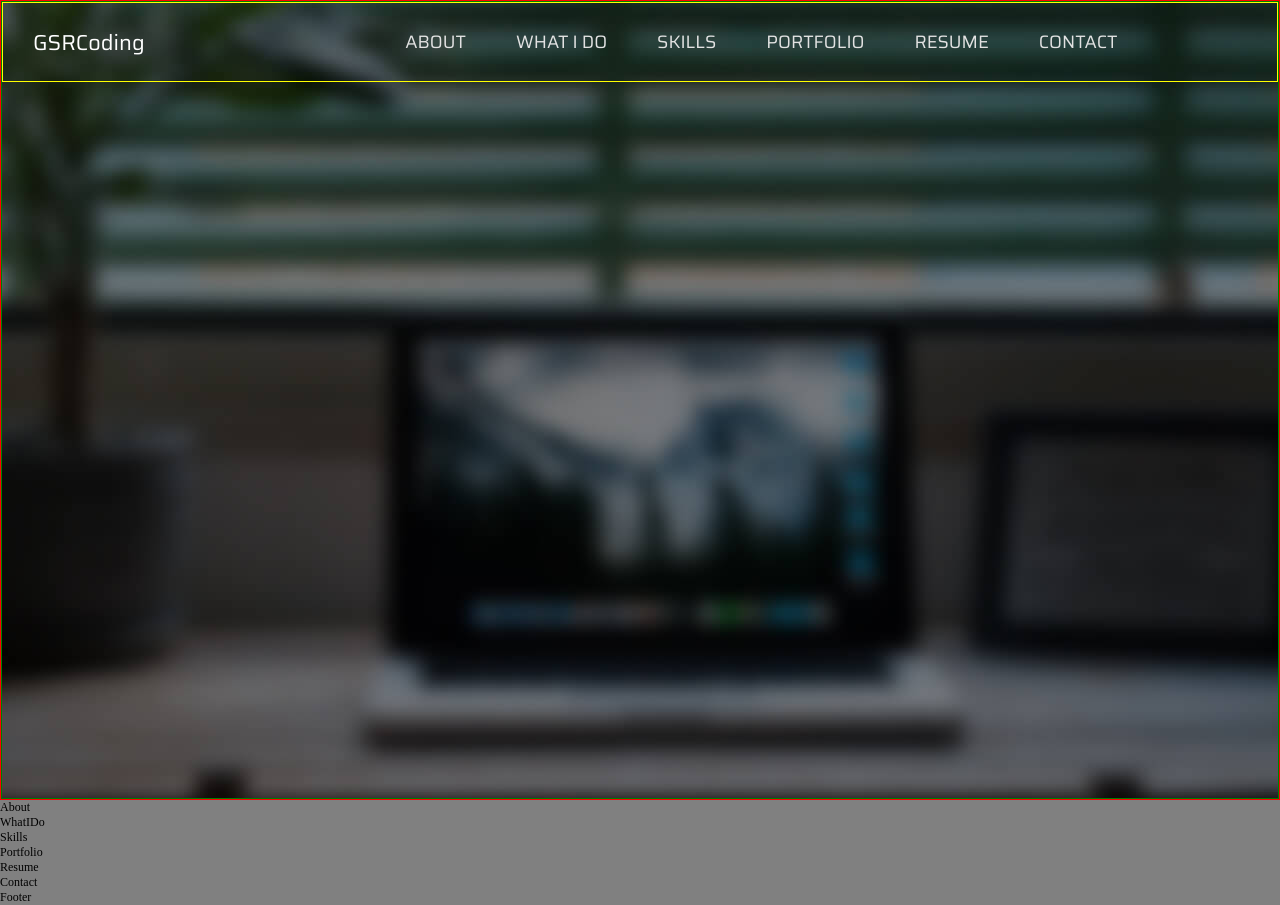
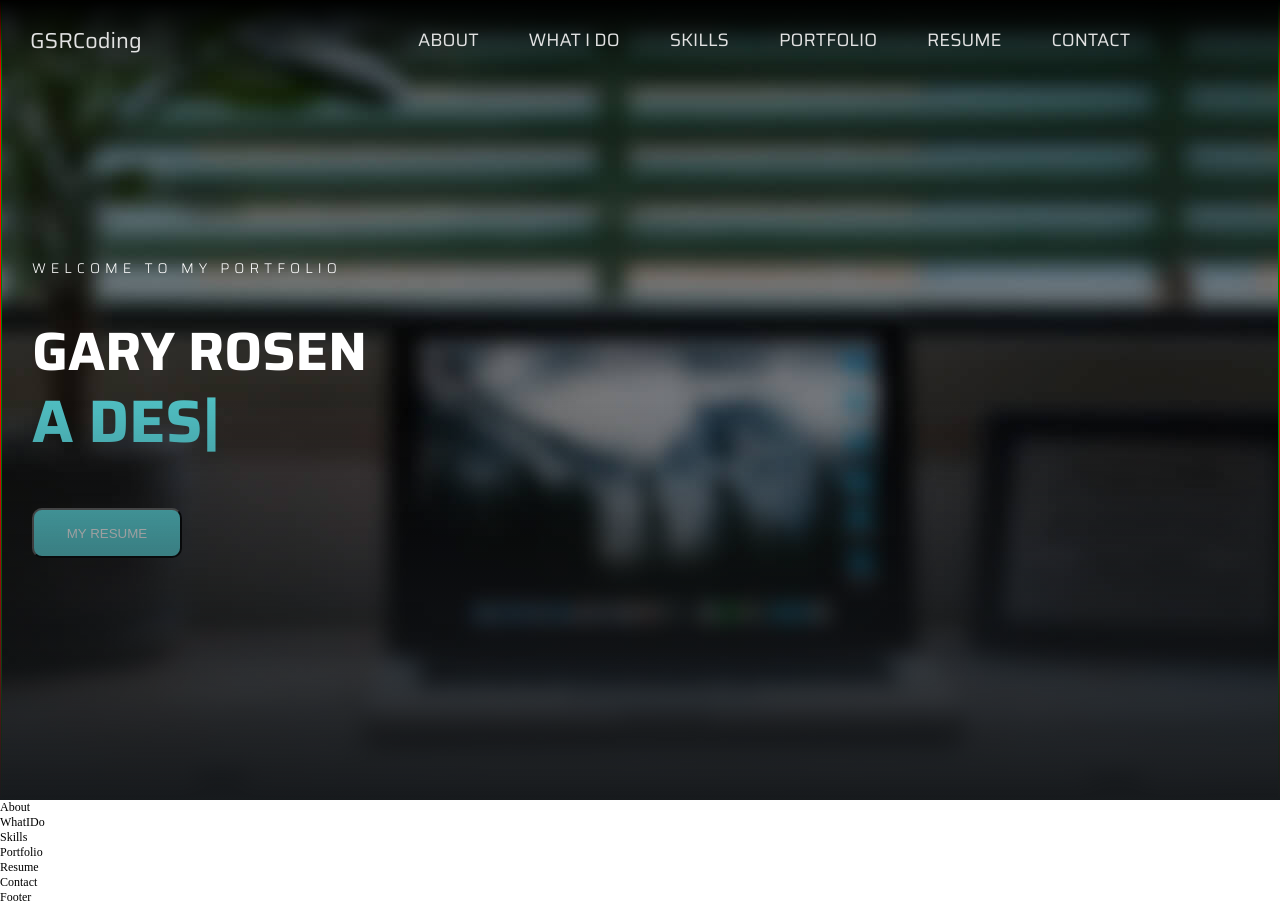
Before and after one commit to grosen-coding/grosen-portfolio, a React (Create React App) app: page / in a window 1280 px wide. Built offline with nearby package versions, Linux system fonts and the light colour scheme.

Commit message:
Added header nav styling and hero page area

```diff
--- a/src/App.js
+++ b/src/App.js
@@ -4,7 +4,6 @@ import Home from "./pages/Home";
 function App() {
   return (
     <>
-      <Header />
       <Home />
     </>
   );
--- a/src/components/Header.jsx
+++ b/src/components/Header.jsx
@@ -1,40 +1,32 @@
-import styled from 'styled-components'
-import React from 'react'
-import { HashLink } from 'react-router-hash-link'
-import { useState } from 'react';
+import styled from "styled-components";
+import React from "react";
+import { useState } from "react";
+import AOS from "aos";
+import "aos/dist/aos.css";
+import Hero from "../sections/Hero";
+import NavBar from "./NavBar";
+
+AOS.init({
+  offset: 200,
+  duration: 800,
+  easing: "ease-in-out-sine",
+  mirror: true,
+});
 
 function Header() {
-
-    const [showNav, setShowNav] = useState(true);
-
   return (
-    <Container>
+    <Container id="header">
+      <NavBar />
       <Wrap>
-
-        <Nav>
-          <Logo>
-            GSRCoding
-          </Logo>
-
-          <NavMenu className='navbar' showNav={showNav}>
-              <ul className='navbar-links'>
-                  <li className='nav-link'><a href={"#about"} onClick={() => setShowNav((prev) => !prev)}>About</a></li>
-                  <li className='nav-link'><a href={"#whatido"} onClick={() => setShowNav((prev) => !prev)}>What I Do</a></li>
-                  <li className='nav-link'><a href={"#skills"} onClick={() => setShowNav((prev) => !prev)}>Skills</a></li>
-                  <li className='nav-link'><a href={"#portfolio"} onClick={() => setShowNav((prev) => !prev)}>Portfolio</a></li>
-                  <li className='nav-link'><a href={"#resume"} onClick={() => setShowNav((prev) => !prev)}>Resume</a></li>
-                  <li className='nav-link'><a href={"#contact"} onClick={() => setShowNav((prev) => !prev)}>Contact</a></li>
-              </ul>
-          </NavMenu>
-        </Nav>
-
+        <Hero />
       </Wrap>
     </Container>
-  )
+  );
 }
 
-export default Header
+export default Header;
 
+// -------HEADER--------
 const Container = styled.header`
   height: 100vh;
   width: 100%;
@@ -45,51 +37,34 @@ const Container = styled.header`
   color: white;
   font-family: var(--font-title);
   border: 1px solid red;
-`
+
+  &:before {
+    position: absolute;
+    bottom: 0px;
+    left: 0;
+    content: "";
+    width: 100%;
+    height: 50%;
+    background-image: linear-gradient(rgba(23, 26, 29, 0), rgba(23, 26, 29, 1));
+    z-index: 1;
+  }
+
+  &:after {
+    position: absolute;
+    top: 0px;
+    left: 0;
+    content: "";
+    width: 100%;
+    height: 50%;
+    background-image: linear-gradient(rgba(23, 26, 29, 1), rgba(23, 26, 29, 0));
+    z-index: -1;
+  }
+`;
+// -------WRAPPER---------
 const Wrap = styled.div`
   width: 1300px;
   max-width: 100%;
   margin: 0 auto;
   height: 100%;
   border: 1px solid green;
-`
-
-const Nav = styled.nav`
-  display: flex;
-  height: 80px;
-  width: 100%;
-  justify-content: center;
-  align-items: center;
-  padding: 0 30px;
-  border: 1px solid yellow;
-
-`
-
-const Logo = styled.div`
-  width: 20%;
-  /* text-transform: uppercase; */
-  font-size: 1.8rem;
-`
-
-const NavMenu = styled.div`
-  width: 80%;
-  height: 100%;
-
-  ul {
-    height: 100%;
-    width: 100%;
-    display: flex;
-    justify-content: center;
-    align-items: center;
-
-
-    li {
-      list-style: none;
-      text-transform: uppercase;
-      font-size: 1.5rem;
-      padding: 0 25px;
-    }
-  }
-    /* transform: ${({showNav}) => ({showNav} ? "translateX(-100%)" : "translateX(0)")};
-    transition: transform 0.3s ease-in-out */
-  `
+`;
--- /dev/null
+++ b/src/components/NavBar.jsx
@@ -0,0 +1,129 @@
+import React from "react";
+import { useState } from "react";
+import styled from "styled-components";
+import { Link } from "react-router-dom";
+import { Router } from "react-router-dom";
+
+function NavBar() {
+  const [showNav, setShowNav] = useState(true);
+
+  window.addEventListener("scroll", function (e) {
+    let nav = document.getElementById("navbar");
+    if (
+      document.documentElement.scrollTop ||
+      document.body.scrollTop > window.innerHeight
+    ) {
+      nav.classList.add("scrolled");
+    } else {
+      nav.classList.remove("scrolled");
+    }
+  });
+
+  return (
+    <Nav id="navbar">
+      <NavWrapper>
+        <Logo>
+          <a href="/">GSRCoding</a>
+        </Logo>
+
+        <NavMenu showNav={showNav}>
+          <ul className="navbar-links">
+            <li className="nav-link">
+              <a href="#about">About</a>
+            </li>
+            <li className="nav-link">
+              <a href="#whatido">What I Do</a>
+            </li>
+            <li className="nav-link">
+              <a href="#skills">Skills</a>
+            </li>
+            <li className="nav-link">
+              <a href="#portfolio">Portfolio</a>
+            </li>
+            <li className="nav-link">
+              <a href={"#resume"}>Resume</a>
+            </li>
+            <li className="nav-link">
+              <a href="#contact">Contact</a>
+            </li>
+          </ul>
+        </NavMenu>
+      </NavWrapper>
+    </Nav>
+  );
+}
+
+export default NavBar;
+
+// ------NAVBAR--------
+// const Wrapper = styled.div`
+//   width: 100vw;
+//   height: 80px;
+// `;
+
+const Nav = styled.nav`
+  width: 100%;
+  height: 80px;
+  /* padding: 0 30px; */
+  /* border: 1px solid yellow; */
+  /* position: -webkit-sticky; */
+  position: fixed;
+  top: 0;
+  right: 0;
+  left: 0;
+
+  background: linear-gradient(to bottom, #000, #0003 70%, #0000);
+
+  background: linear-gradient(to bottom, #000, #0003 70%, #0000);
+  transition: background 0.9s; /* control how smooth the background changes */
+
+  &.scrolled {
+    background: #0a0a0a;
+    /* transition: background 0.9s; */
+  }
+`;
+
+const NavWrapper = styled.div`
+  width: 1300px;
+  height: 80px;
+  margin: 0 auto;
+  display: flex;
+  justify-content: space-between;
+  align-items: center;
+  padding: 0 30px;
+`;
+
+const Logo = styled.div`
+  width: 20%;
+  /* text-transform: uppercase; */
+  font-size: 1.8rem;
+`;
+
+// --------NAV MENU---------
+const NavMenu = styled.div`
+  width: 80%;
+  height: 100%;
+
+  ul {
+    height: 100%;
+    width: 100%;
+    display: flex;
+    justify-content: center;
+    align-items: center;
+
+    li {
+      list-style: none;
+      text-transform: uppercase;
+      font-size: 1.5rem;
+      padding: 0 25px;
+
+      a {
+        transition: 0.25s;
+      }
+
+      a:hover {
+        color: var(--color-primary);
+      }
+    }
+  }
+`;
--- a/src/pages/Home.jsx
+++ b/src/pages/Home.jsx
@@ -1,19 +1,21 @@
-import styled from "styled-components"
-import About from "../sections/About"
-import WhatIDo from "../sections/WhatIDo"
-import Skills from "../sections/Skills"
-import Portfolio from "../sections/Portfolio"
-import Resume from "../sections/Resume"
-import Contact from "../sections/Contact"
-import Footer from "../components/Footer"
-// import Header from "../components/Header"
+import styled from "styled-components";
+import About from "../sections/About";
+import WhatIDo from "../sections/WhatIDo";
+import Skills from "../sections/Skills";
+import Portfolio from "../sections/Portfolio";
+import Resume from "../sections/Resume";
+import Contact from "../sections/Contact";
+import Footer from "../components/Footer";
+import Header from "../components/Header";
+import Hero from "../sections/Hero";
 
-import React from 'react'
+import React from "react";
 
 function Home() {
   return (
-    <MainContainer>
-      {/* <Header /> */}
+    <>
+      <Header />
+
       <About />
       <WhatIDo />
       <Skills />
@@ -21,13 +23,8 @@ function Home() {
       <Resume />
       <Contact />
       <Footer />
-
-    </MainContainer>
-  )
+    </>
+  );
 }
 
-export default Home
-
-const MainContainer = styled.main`
-  background-color: grey;
-`
+export default Home;
--- /dev/null
+++ b/src/sections/Hero.jsx
@@ -0,0 +1,95 @@
+import React from "react";
+import styled from "styled-components";
+import Typed from "react-typed";
+import AOS from "aos";
+import { Link } from "react-router-dom";
+
+AOS.init({
+  offset: 200,
+  duration: 800,
+  easing: "ease-in-out-sine",
+  delay: 200,
+  mirror: true,
+});
+
+function Hero() {
+  return (
+    <LandingPage>
+      <h3>Welcome to my Portfolio</h3>
+      <h2
+        data-aos="fade-down"
+        data-aos-delay="200"
+        data-aos-duration="1000"
+        data-aos-easing="ease"
+        data-aos-once="true"
+      >
+        Gary Rosen
+      </h2>
+      <h1
+        data-aos="fade-up"
+        data-aos-delay="800"
+        data-aos-duration="1000"
+        data-aos-easing="ease"
+        data-aos-once="true"
+      >
+        <Typed
+          strings={["a Freelancer, ", "a Designer,", "and a Programmer."]}
+          startDelay={2000}
+          typeSpeed={80}
+          backSpeed={30}
+          backDelay={1200}
+          loop
+        />
+      </h1>
+
+      <Button>
+        <a href="#resume">My Resume</a>
+      </Button>
+    </LandingPage>
+  );
+}
+
+export default Hero;
+
+// Landing Page
+const LandingPage = styled.div`
+  width: 100%;
+  height: auto;
+  display: flex;
+  flex-direction: column;
+  padding-top: 20%;
+  padding-left: 30px;
+  text-transform: uppercase;
+
+  h1 {
+    font-size: 5rem;
+    color: var(--color-primary);
+  }
+
+  h2 {
+    font-size: 4.5rem;
+    padding-bottom: 0;
+    margin-bottom: -20px;
+  }
+
+  h3 {
+    font-weight: 300;
+    letter-spacing: 5px;
+    padding-bottom: 30px;
+  }
+`;
+
+const Button = styled.button`
+  width: 150px;
+  height: 50px;
+  margin-top: 40px;
+  background-color: var(--color-primary);
+  border-radius: 10px;
+  padding: 10px 20px;
+  cursor: pointer;
+
+  a {
+    text-transform: uppercase;
+    font-weight: 500;
+  }
+`;
```
Lines whose indentation alone changed are shown as unchanged.
